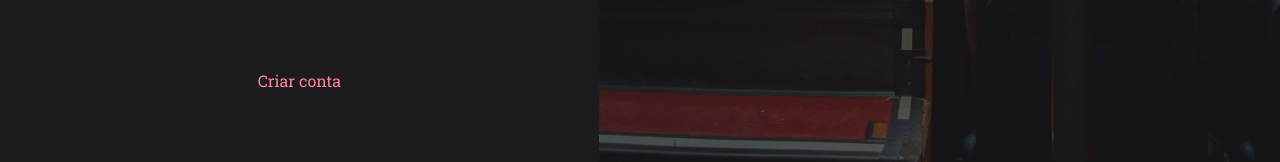
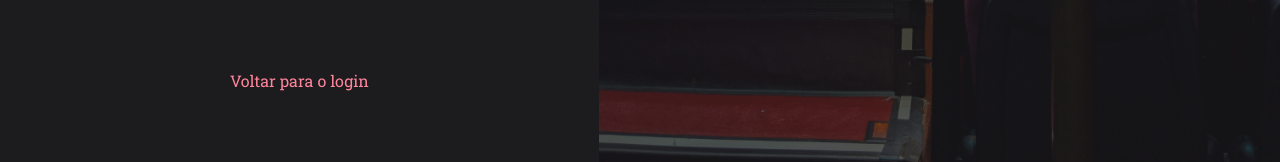
Before and after one commit to leonardojacomussi/rocketmovies-ui, a React (Vite) app: page /rocketmovies/register in a window 1280 px wide. Shown: the part 619-781 px from the top of the page. Built offline with nearby package versions, Linux system fonts and the light colour scheme.

Commit message:
Fix text link on signin and signup pages

```diff
--- a/src/pages/SignIn/index.tsx
+++ b/src/pages/SignIn/index.tsx
@@ -24,7 +24,7 @@ const SignIn: React.FC = () => {
         <Button>Entrar</Button>
         <Link to="/register">
           <FiArrowLeft />
-          Voltar para o login
+            Criar conta
         </Link>
       </Form>
       <Background />
--- a/src/pages/SignUp/index.tsx
+++ b/src/pages/SignUp/index.tsx
@@ -27,7 +27,7 @@ const SignUp: React.FC = () => {
           icon={FiLock}
         />
         <Button>Entrar</Button>
-        <Link to="/">Criar conta</Link>
+        <Link to="/">Voltar para o login</Link>
       </Form>
       <Background />
     </Container>
```
